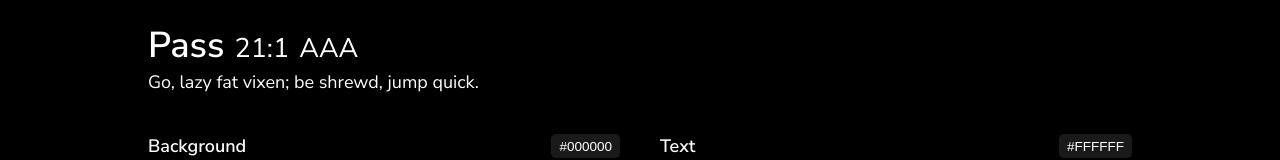
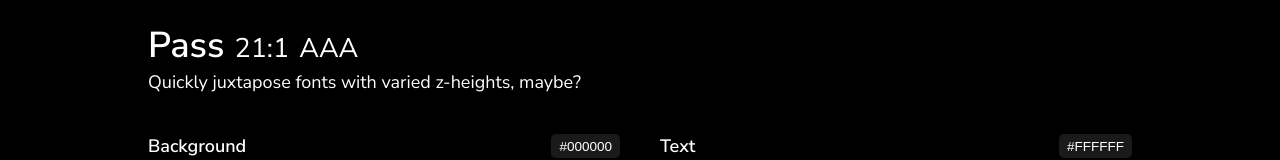
Before and after one commit to techingtogether/trast, a React (Create React App) app: page / in a window 1280 px wide. Shown: the part 168-328 px from the top of the page. Built offline with nearby package versions, Linux system fonts and the light colour scheme.

Commit message:
Add my own funky custom-written pangrams

```diff
--- a/src/App.js
+++ b/src/App.js
@@ -113,12 +113,14 @@ class App extends Component {
   getRandomPangram() {
     const pangrams = [
       "How quickly daft jumping zebras vex.",
-      "Go, lazy fat vixen; be shrewd, jump quick.",
+      "Zephyrs may blow five tjalks during a coming equinox.",
+      "Quickly juxtapose fonts with varied z-heights, maybe?",
+      "Nix the vectorized artwork files, just use bitmaps quite sparingly.",
       "Fix problems quickly with galvanized jets.",
       "Pack my red box with five dozen quality jugs."
     ];
 
-    const pangramIndex = Math.round(Math.random() * 3);
+    const pangramIndex = Math.round(Math.random() * (pangrams.length-1));
     return pangrams[pangramIndex];
   }
 }
```
